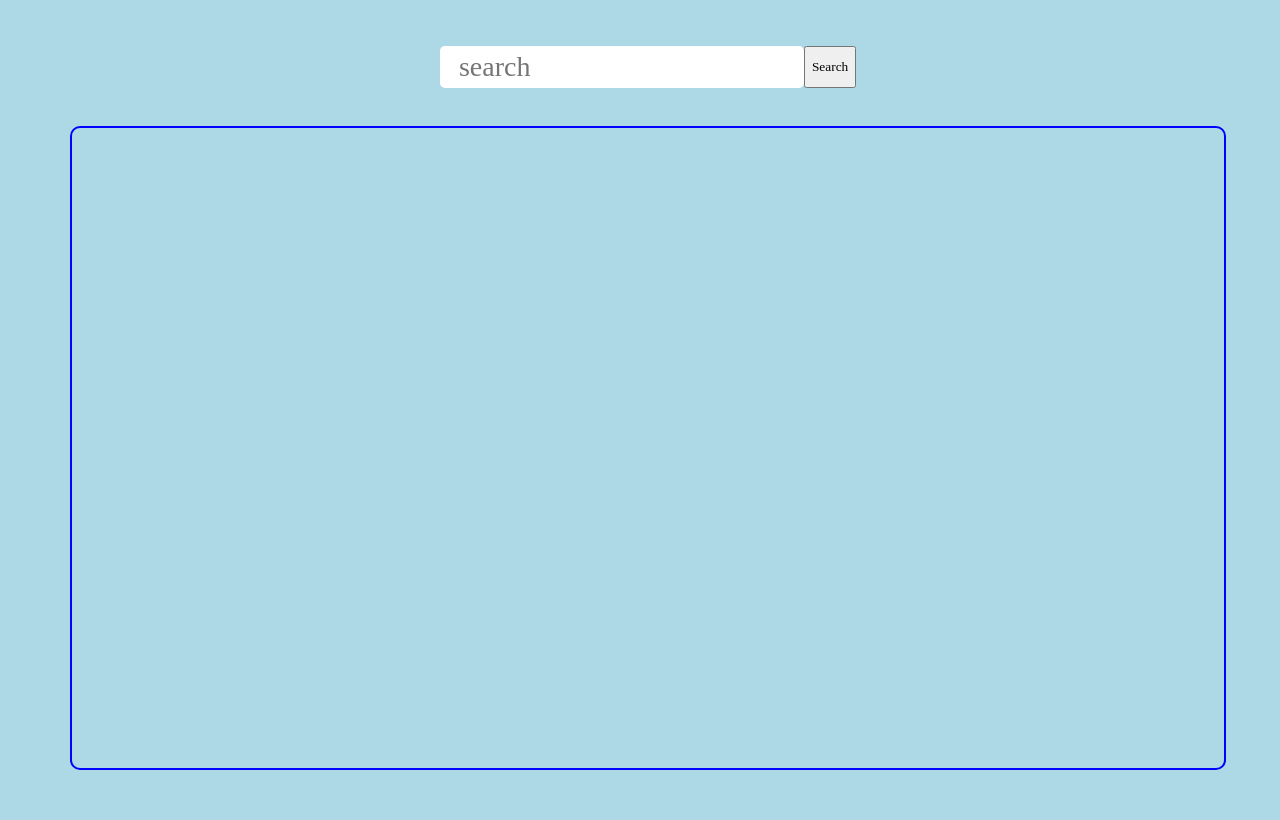
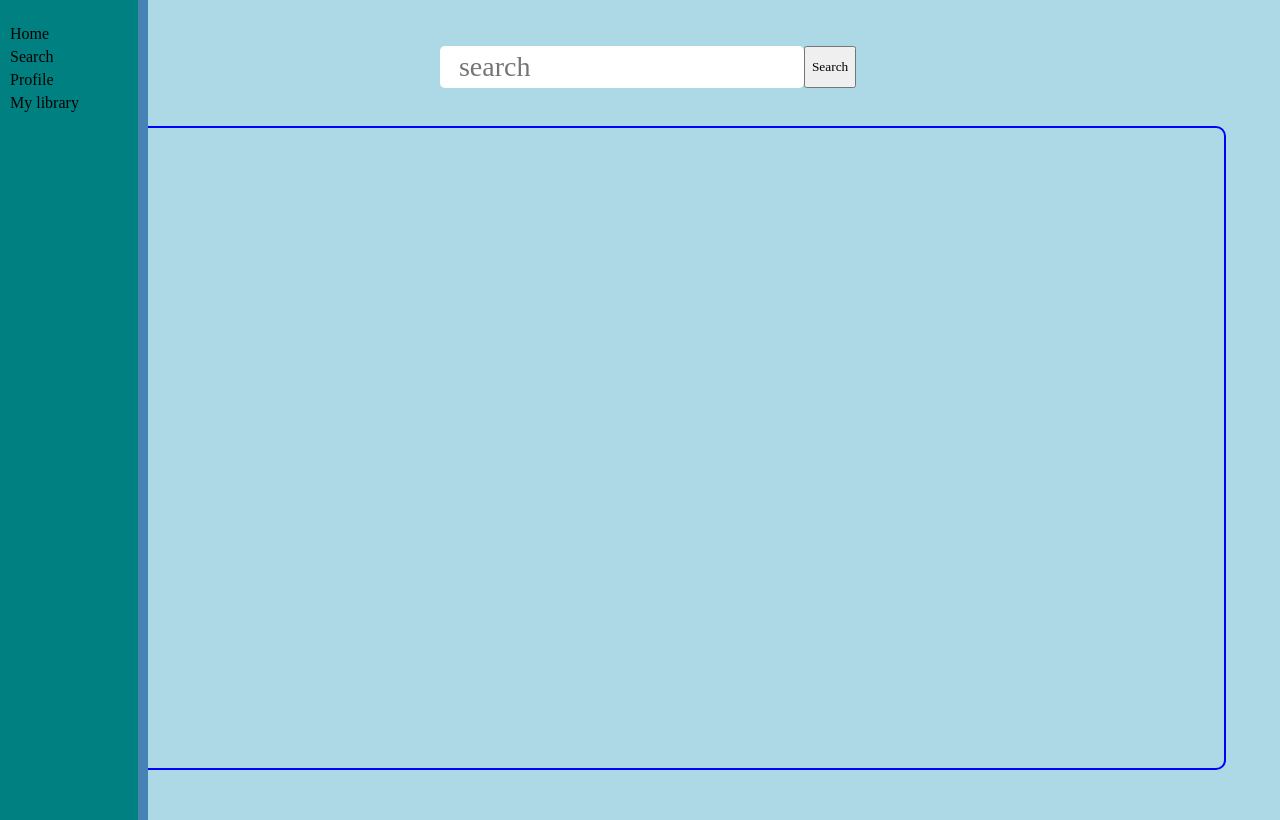
Before and after one commit to Tiaaaaaa/SNM, a website: page frontend/pages/search.html in a window 1280 px wide. Drawn offline with Linux system fonts and the light colour scheme.

Commit message:
main menu started

```diff
--- a/frontend/css/home.css
+++ b/frontend/css/home.css
@@ -17,11 +17,6 @@
 	padding: 0px;
 	padding-top: 10px;
 	padding-bottom: 10px;
-}
-
-a {
-	text-decoration: none;
-	color: black;
 }
 
 #menu {
--- a/frontend/css/main.css
+++ b/frontend/css/main.css
@@ -14,7 +14,7 @@ body {
     font-weight: 300;
 }
 
-.main-text-style{
+.main-text-style {
     font-family: 'Montserrat';
     font-weight: 400;
 }
@@ -56,3 +56,35 @@ body {
 ::-webkit-scrollbar-thumb:hover {
     background: #555;
 }
+
+a {
+    text-decoration: none;
+    color: black;
+}
+
+#main-menu {
+    position: absolute;
+    left: 0;
+    top: 0;
+    height: 100%;
+    width: 10px;
+    background-color: var(--secondary-color);
+    transition: 0.1s linear;
+    border-right: 10px solid var(--secondary-border-color);
+    padding-left: 10px;
+    padding-top: 20px;
+}
+
+#main-menu * {
+    opacity: 0;
+    transition: 0.1s ease-out;
+    margin-top: 5px;
+}
+
+#main-menu:hover {
+    width: 10vw;
+}
+
+#main-menu:hover * {
+    opacity: 1;
+}
--- a/frontend/pages/search.html
+++ b/frontend/pages/search.html
@@ -15,6 +15,21 @@
 
 <body>
 
+    <div id="main-menu" class="body-text-style">
+        <a href="/home">
+            <div class="menu-tile" id="home">Home</div>
+        </a>
+        <a href="/search">
+            <div class="menu-tile" id="search">Search</div>
+        </a>
+        <a href="/profile">
+            <div class="menu-tile" id="profile">Profile</div>
+        </a>
+        <a href="/library">
+            <div class="menu-tile" id="library">My library</div>
+        </a>
+    </div>
+
     <div class="container">
         <div id="search-area">
             <input type="text" placeholder="search" id="search-bar" class="main-text-style">
```
Also changed, not shown: frontend/css/search.css (line endings or trailing spaces).
